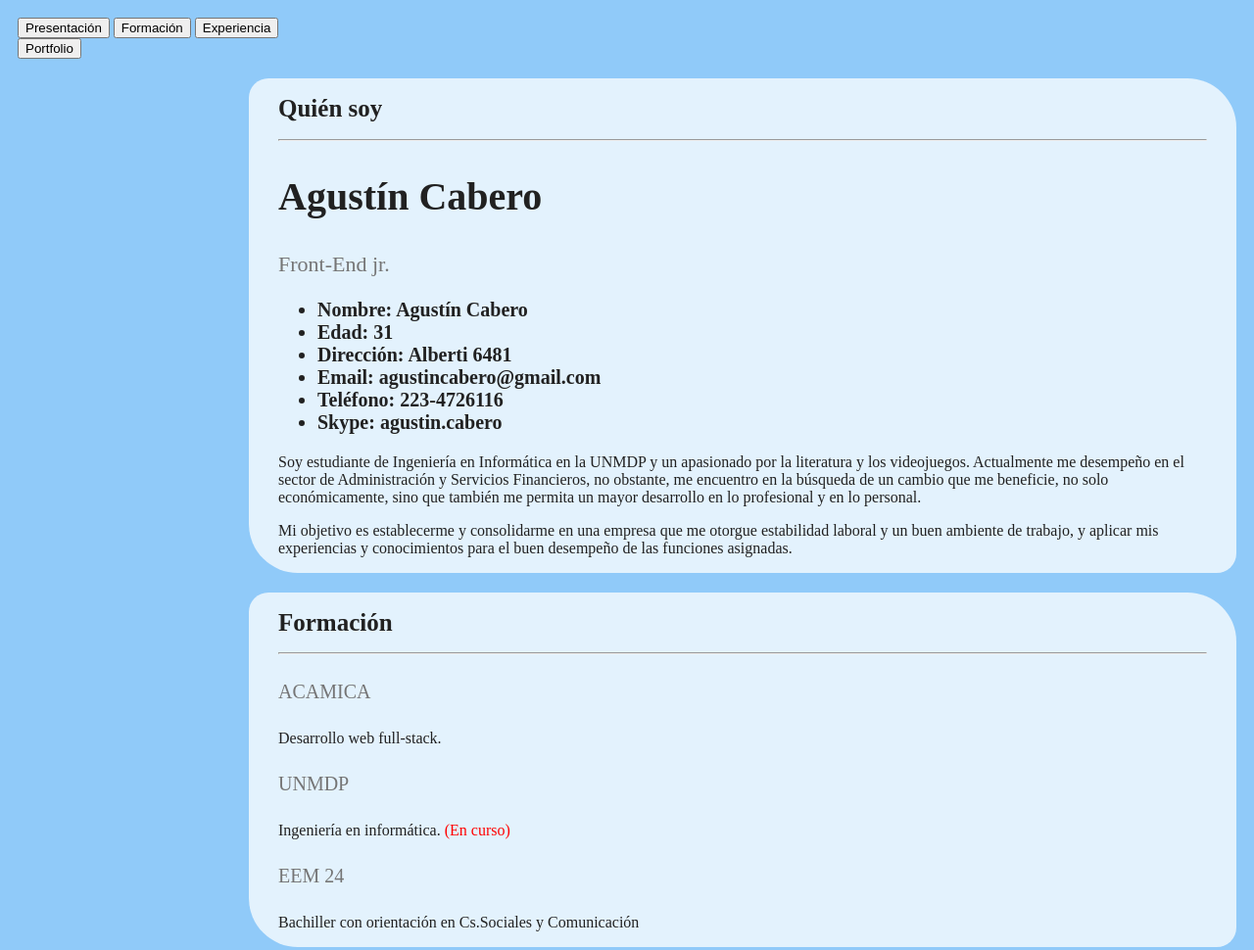
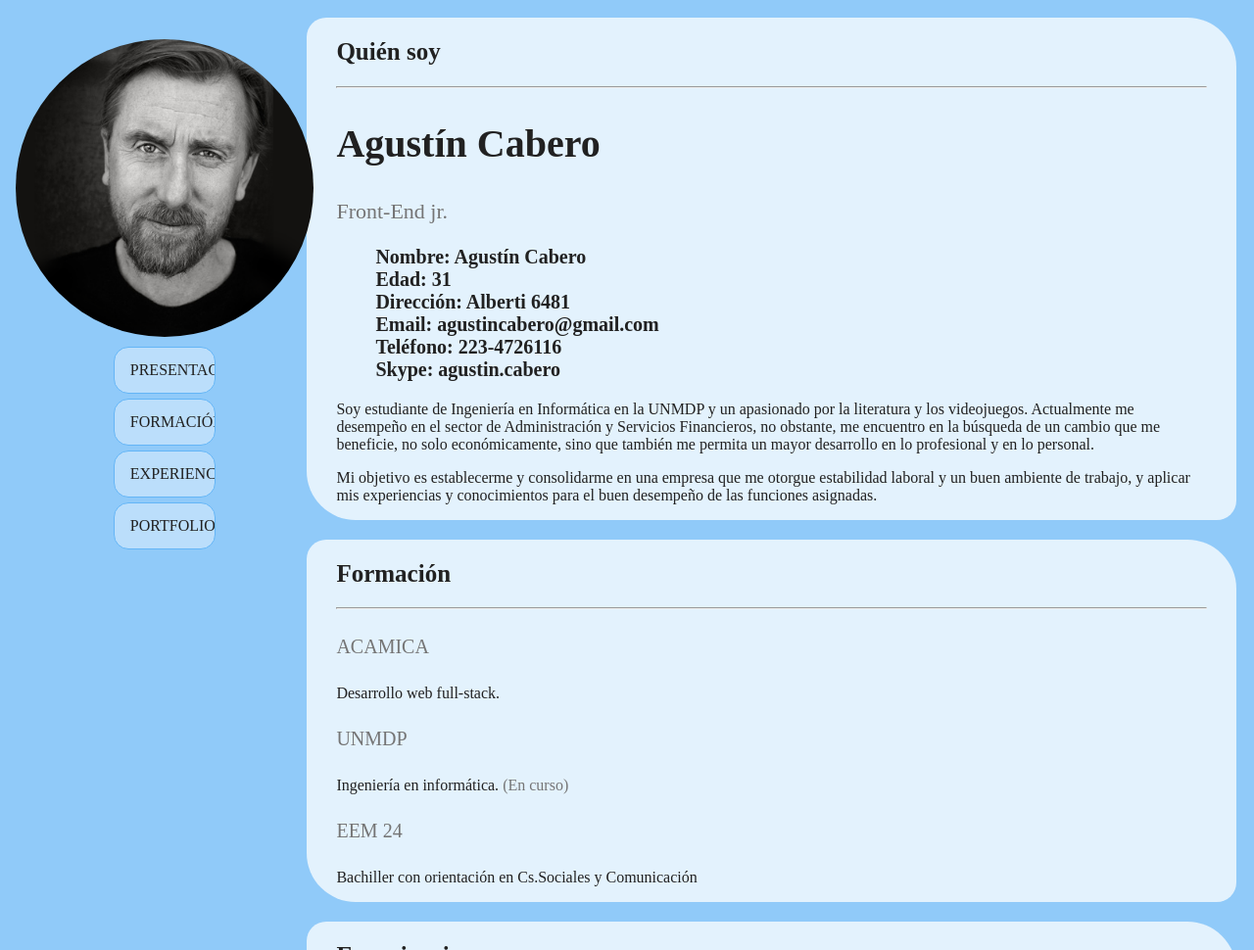
Before and after one commit to agustincabero/proyectoCV001, a plain HTML site: page index.html in a window 1280 px wide. Shown: the top 970 px of the page at 98% size. Drawn offline with Linux system fonts and the light colour scheme; grey boxes are pictures that could not be loaded.

Commit message:
Se realizó el layout con float, se modificó el css y se agrego un footer al index.html con un link al perfil de GitHub. Se entrega.

```diff
--- a/css/new.css
+++ /dev/null
@@ -1,84 +0,0 @@
-body{
-	background: #90caf9;
-}
-.parrafo span{
-	color: red;
-	font-weight: lighter;
-}
-.seccion{
-	font-family: 'Neuton', serif;
-	margin: 10px;
-	padding-right: 30px;
-	padding-left: 30px;
-	width: 75%;
-	float: right;
-	background: #e3f2fd;
-	border-radius: 20px 50px;
-}
-.titulo-seccion {
-	font-family: 'Neuton', serif;
-	color: #212121;
-	font-weight: lighter;
-	font-size: 25px;
-	font-weight: bold;
-}
-.punto-seccion {
-	font-family: 'Neuton', serif;
-	color: #757575;
-	font-weight: lighter;
-	font-size: 20px
-}
-.parrafo{
-	font-family: 'Neuton', serif;
-	color: #212121;
-}
-.proyectos{
-	height: 240px;
-	width: 240px;
-    float: left;
-}
-.barra{
-	float:left;
-	width: 22%;
-	margin: 10px;
-}
-#foto{
-	margin-top: 130px;
-	margin-left: 10px;
-	margin-bottom: 20px;
-}
-.boton{
-	padding: 5px;
-	float: left;
-	margin-top: 5px;
-	margin-left: 27%;
-}
-#nombre {
-	font-family: 'Roboto Slab', serif;
-	color: #212121;
-	font-weight: bolder;
-	font-size: 40px;
-}
-#puesto {
-	font-family: 'Neuton', serif;
-	color: #757575;
-	font-weight: lighter;
-	font-size: 22px
-}
-#datos{
-	font-family: 'Roboto Slab', serif;
-	color: #212121;
-	font-size: 20px;
-	font-weight: bold;
-}
-
-#avatar {
-    /* cambia estos dos valores para definir el tamaño de tu círculo */
-    height: 100px;
-    width: 100px;
-    /* los siguientes valores son independientes del tamaño del círculo */
-    background-repeat: no-repeat;
-    background-position: 50%;
-    border-radius: 50%;
-    background-size: 100% auto;
-}
--- /dev/null
+++ b/css/style.css
@@ -0,0 +1,140 @@
+body{
+	background: #90caf9;
+}
+nav {
+	top: 5%;
+	width: 25%;
+	float: left;
+	position: fixed;
+}
+section {
+	width: 74%;
+	float: right;
+}
+footer{
+	clear: both;
+	padding: 5px;
+	margin: 10px;
+}
+footer img{
+	margin-bottom: 5px;
+	float: right;
+	height: 70px;
+}
+.parrafo span{
+	color: #757575;
+}
+.seccion{
+	font-family: 'Neuton', serif;
+	margin: 10px;
+	padding-right: 30px;
+	padding-left: 30px;
+	width: 95%;
+	float: right;
+	background: #e3f2fd;
+	border-radius: 20px 50px;
+}
+.titulo-seccion {
+	font-family: 'Neuton', serif;
+	color: #212121;
+	font-weight: lighter;
+	font-size: 25px;
+	font-weight: bold;
+}
+.punto-seccion {
+	font-family: 'Neuton', serif;
+	color: #757575;
+	font-weight: lighter;
+	font-size: 20px
+}
+.parrafo{
+	font-family: 'Neuton', serif;
+	color: #212121;
+}
+ul{
+	list-style-type: none;
+}
+.proyectos{
+	height: 240px;
+	width: 240px;
+    float: left;
+}
+#nombre {
+	font-family: 'Roboto Slab', serif;
+	color: #212121;
+	font-weight: bolder;
+	font-size: 40px;
+}
+#puesto {
+	font-family: 'Neuton', serif;
+	color: #757575;
+	font-weight: lighter;
+	font-size: 22px
+}
+#datos{
+	font-family: 'Roboto Slab', serif;
+	color: #212121;
+	font-size: 20px;
+	font-weight: bold;
+}
+.avatar {
+	margin: auto;
+	display: block;
+	height: 95%;
+    width: 95%;
+    border-radius: 50%;
+}
+nav ul {
+	margin: auto;
+	display: block;
+ 	list-style-type: none;
+    margin-bottom: 2%;
+    padding: 10px 0px;
+    width: 80%;
+}
+nav li {
+    text-transform: uppercase;
+    overflow: hidden;
+    width: 40%;
+    margin: auto;
+    margin-bottom: 5px;
+	display: block;
+	border: solid 1px #64b5f6;
+	border-radius: 15px;
+	background-color: #bbdefb;
+}
+nav li a {
+    display: block;
+    color: #212121;
+    text-align: center;
+    padding: 14px 16px;
+    text-decoration: none;
+    font-weight: lighter;
+}
+nav ul li:hover {
+    background-color: #64b5f6;
+    border: solid 1px #64b5f6;
+    border-radius: 15px;
+}
+
+@media only screen and (max-width: 800px){
+	nav li a{
+		font-size: 12px;
+	}
+	nav {
+		top: 5%;
+		width: 100%;
+		float: none;
+		position: relative;
+	}
+	section {
+		width: 100%;
+		float: none;
+		margin-left: 15px;
+	}
+	.proyectos{
+		height: 60px;
+		width: 60px;
+    	float: left;
+	}
+}
--- a/index.html
+++ b/index.html
@@ -1,44 +1,33 @@
 <!DOCTYPE html>
 <html lang="es">
-
   <head>
     <title>Proyecto CV</title>
     <meta charset="UTF-8"/>
-    <link rel="stylesheet" type="text/css" href="css/new.css">
+    <link rel="stylesheet" type="text/css" href="css/style.css">
+    <link rel="shortcut icon" type="image/x-icon" href="imagenes/favicon.png"/>
   </head>
-
   <body>
     <!-- barra lateral con foto de perfil y botones de navegacion -->
     <nav class="barra">
-
       <!-- foto de perfil -->
-      <div class="avatar" style="background-image: url('https://affif-sitepublic-media-prod.s3.amazonaws.com/media_image/0001/16/thumb_15818_media_image_x584.png')"></div>
-
-      <!-- <div>
-        <img class="circle responsive-img" id="avatar" src="imagenes/tim-roth-3.png">
-      </div> -->
-
+      <div>
+        <img class="avatar" src="imagenes/avatar.png">
+      </div>
       <!-- botones -->
       <div>
-        <!-- <ul>
-          <li><a href="#presentacion"><button>Presentación</button></a></li>
-          <li><a href="#formacion"><button>Formación</button></a></li>
-          <li><a href="#experiencia"><button>Experiencia</button></a></li>
-          <li><a href="#portfolio"><button>Portfolio</button></a></li>
-        <ul>       -->
-          <a href="#presentacion"><button>Presentación</button></a>
-          <a href="#formacion"><button>Formación</button></a>
-          <a href="#experiencia"><button>Experiencia</button></a>
-          <a href="#portfolio"><button>Portfolio</button></a>
+        <ul>
+          <li><a href="#presentacion">Presentación</a></li>
+          <li><a href="#formacion">Formación</a></li>
+          <li><a href="#experiencia">Experiencia</a></li>
+          <li><a href="#portfolio">Portfolio</a></li>
+        </ul>
       </div>
-
     </nav>
-
-    <div>
-      <a name="presentacion">
-      <div class="seccion z-depth-3">
-      </a>
-        <h1 class="titulo-seccion">Quién soy</h1>
+    <!-- seccion principal con datos/formacion/experiencia/portfolio -->
+    <section>
+      <!-- datos -->
+      <div class="seccion">
+        <h1 id="presentacion" class="titulo-seccion">Quién soy</h1>
         <hr>
         <h2 id="nombre">Agustín Cabero</h2>
         <h3 id="puesto">Front-End jr.</h3>
@@ -50,38 +39,32 @@
           <li>Teléfono: 223-4726116</li>
           <li>Skype: agustin.cabero</li>
         </ul>
-        <p class="flow-text parrafo">Soy estudiante de Ingeniería en Informática en la UNMDP y un apasionado por la literatura y los videojuegos. Actualmente me desempeño en el sector de Administración y Servicios Financieros, no obstante, me encuentro en la búsqueda de un cambio que me beneficie, no solo económicamente, sino que también me permita un mayor desarrollo en lo profesional y en lo personal.</p>
-        <p class="flow-text parrafo">Mi objetivo es establecerme y consolidarme en una empresa que me otorgue estabilidad laboral y un buen ambiente de trabajo, y aplicar mis experiencias y conocimientos para el buen desempeño de las funciones asignadas.</p>
+        <p class="parrafo">Soy estudiante de Ingeniería en Informática en la UNMDP y un apasionado por la literatura y los videojuegos. Actualmente me desempeño en el sector de Administración y Servicios Financieros, no obstante, me encuentro en la búsqueda de un cambio que me beneficie, no solo económicamente, sino que también me permita un mayor desarrollo en lo profesional y en lo personal.</p>
+        <p class="parrafo">Mi objetivo es establecerme y consolidarme en una empresa que me otorgue estabilidad laboral y un buen ambiente de trabajo, y aplicar mis experiencias y conocimientos para el buen desempeño de las funciones asignadas.</p>
       </div>
-
-      <a name="formacion">
-      <div class="seccion z-depth-3">
-      <a>
-        <h1 class="titulo-seccion">Formación</h1>
+      <!-- formacion -->
+      <div class="seccion">
+        <h1 id="formacion" class="titulo-seccion">Formación</h1>
         <hr>
         <h4 class="punto-seccion">ACAMICA</h4>
-        <p class="flow-text parrafo">Desarrollo web full-stack.</p>
+        <p class="parrafo">Desarrollo web full-stack.</p>
         <h4 class="punto-seccion">UNMDP</h4>
-        <p class="flow-text parrafo">Ingeniería en informática. <span>(En curso)</span></p>
+        <p class="parrafo">Ingeniería en informática. <span>(En curso)</span></p>
         <h4 class="punto-seccion">EEM 24</h4>
-        <p class="flow-text parrafo">Bachiller con orientación en Cs.Sociales y Comunicación</p>
+        <p class="parrafo">Bachiller con orientación en Cs.Sociales y Comunicación</p>
       </div>
-
-      <a name="experiencia">
-      <div class="seccion z-depth-3">
-      </a>
-        <h1 class="titulo-seccion">Experiencia</h1>
+      <!-- experiencia -->
+      <div class="seccion">
+        <h1 id="experiencia" class="titulo-seccion">Experiencia</h1>
         <hr>
         <h4 class="punto-seccion">RIPSA</h4>
         <p class="flow-text parrafo">Cuento con más de 10 años de experiencia en el sector de administración y servicios financieros, puntualmente desempeñandome en pago a proveedores.</p>
       </div>
-
-      <a name="portfolio">
-      <div class="seccion z-depth-3">
-      </a>
-        <h1 class="titulo-seccion">Portfolio</h1>
+      <!-- portfolio -->
+      <div class="seccion">
+        <h1 id="portfolio" class="titulo-seccion">Portfolio</h1>
         <hr>
-        <ul>
+        <ul id="proyectos">
           <li><img class="proyectos" src="imagenes/cv-icon.png"></li>
           <li><img class="proyectos" src="imagenes/ciudad-zombie-icon.png"></li>
           <li><img class="proyectos" src="imagenes/encuestados-icon.png"></li>
@@ -93,7 +76,10 @@
           <li><img class="proyectos" src="imagenes/rompecabezas-icon.png"></li>
         </ul>
       </div>
-    </div>
-
+    </section>
+    <!-- footer con el link a github -->
+    <footer>
+      <a target="_blank" href="https://github.com/agustincabero"><img src="imagenes/github.png"></a>
+    </footer>
   </body>
 </html>
```
Also changed, not shown: imagenes/avatar.png (added), imagenes/favicon.png (added), imagenes/github.png (added), imagenes/tim-roth-3.png (deleted).
